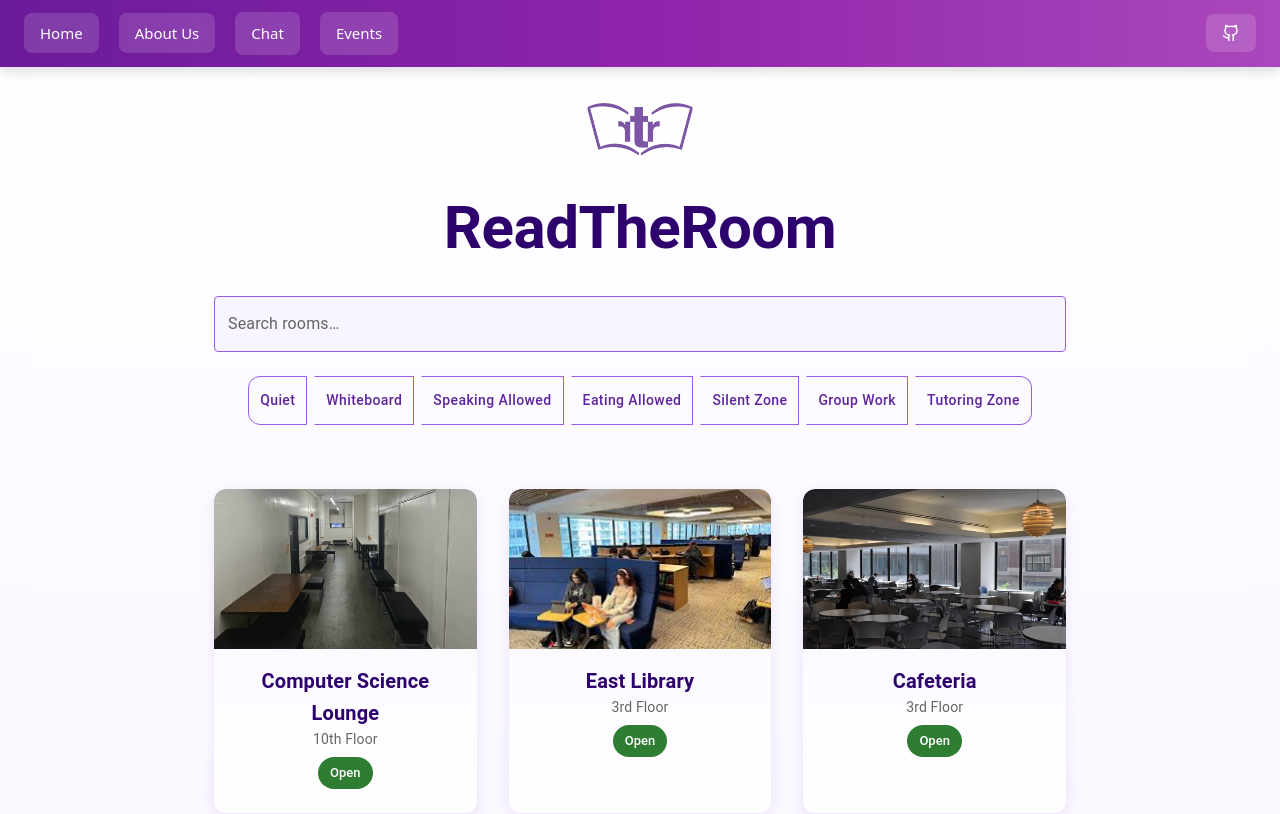
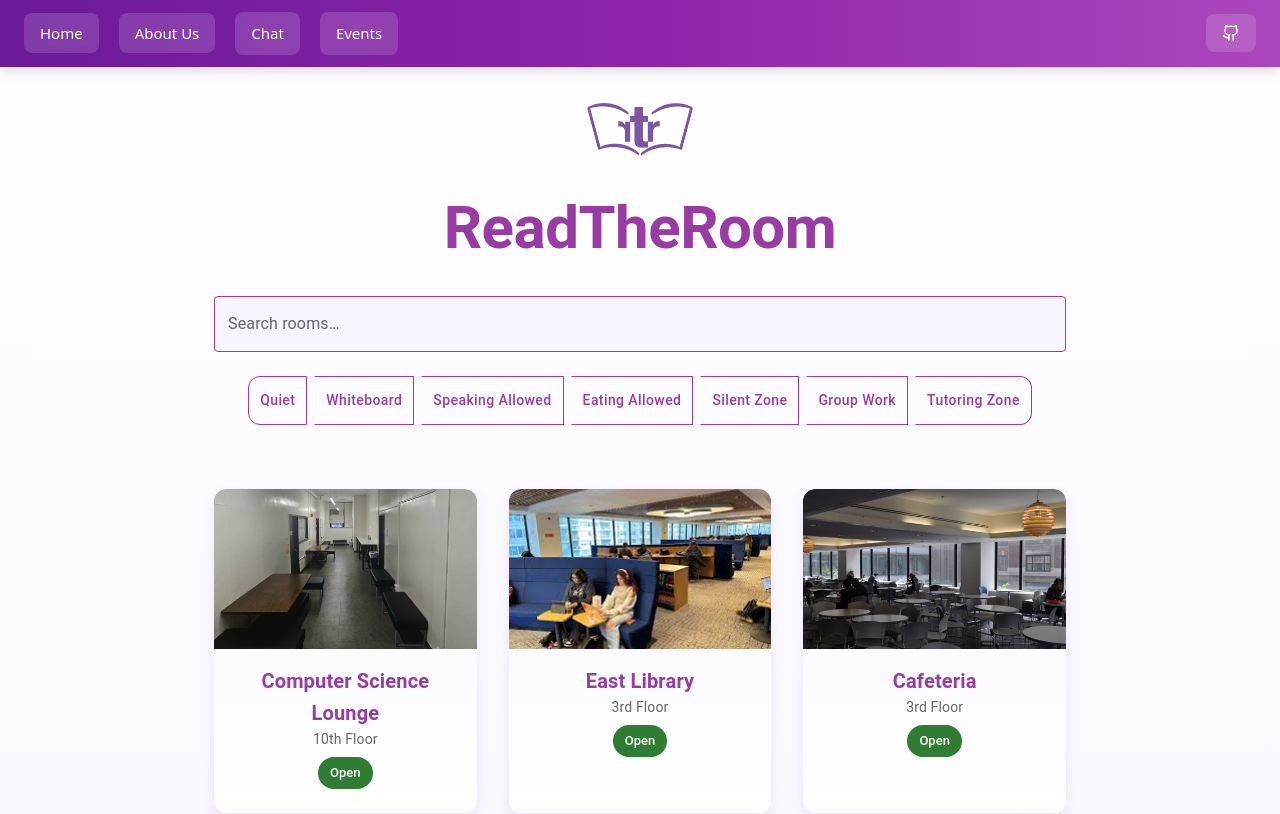
Before and after one commit to ishmamk1/hunterhacks2025, a React (Vite) app in the folder frontend/frontend/: page / in a window 1280 px wide. Shown: the top 814 px of the page. Built offline with nearby package versions, Linux system fonts and the light colour scheme.

Commit message:
color updates

```diff
--- a/frontend/frontend/src/components/About.css
+++ b/frontend/frontend/src/components/About.css
@@ -1,3 +1,7 @@
+:root {
+  --primary-color: #983ca4;
+}
+
 .about-container {
   max-width: 800px;
   margin: 50px auto;
@@ -11,7 +15,7 @@
 
 .about-container h1 {
   font-size: 2rem;
-    color: #814491;
+  color: var(--primary-color);
   margin-bottom: 20px;
   text-align: center;
 }
--- a/frontend/frontend/src/components/ChatBot.tsx
+++ b/frontend/frontend/src/components/ChatBot.tsx
@@ -10,6 +10,8 @@ import {
   Link,
 } from '@mui/material';
 import SendIcon from '@mui/icons-material/Send';
+
+const primaryColor = '#983ca4';
 
 interface Link {
   url: string;
@@ -27,7 +29,7 @@ interface Message {
 const ALL_CHAT_STYLES = {
   user: {
     background: '#f0e6ff',
-    color: '#2e026d',
+    color: primaryColor,
     alignSelf: 'flex-end',
     borderRadius: '16px 16px 0 16px',
   },
@@ -44,7 +46,6 @@ const ChatBot: React.FC = () => {
   const [messages, setMessages] = useState<Message[]>([]);
   const [loading, setLoading] = useState<boolean>(false);
   const inputRef = useRef<HTMLTextAreaElement>(null);
-
 
   const handleInputChange = (e: ChangeEvent<HTMLTextAreaElement>) => {
     setQuery(e.target.value);
@@ -138,7 +139,12 @@ const ChatBot: React.FC = () => {
               {renderFormatted(msg.text)}
               {msg.links?.map((link, i) => (
                 <Typography variant="caption" key={i} sx={{ display: 'block', mt: 0.5 }}>
-                  <a href={link.url} target="_blank" rel="noopener noreferrer" style={{ color: '#5f259f', textDecoration: 'none' }}>
+                  <a
+                    href={link.url}
+                    target="_blank"
+                    rel="noopener noreferrer"
+                    style={{ color: primaryColor, textDecoration: 'none' }}
+                  >
                     {link.text}
                   </a>
                 </Typography>
@@ -148,11 +154,13 @@ const ChatBot: React.FC = () => {
         ))}
         {loading && (
           <Box sx={{ display: 'flex', justifyContent: 'center', mt: 1 }}>
-            <CircularProgress size={20} sx={{ color: '#9b5de5' }} />
+            <CircularProgress size={20} sx={{ color: primaryColor }} />
           </Box>
         )}
       </Paper>
+
       <Divider />
+
       <Box component="form" onSubmit={handleSubmit} sx={{ display: 'flex', mt: 1 }}>
         <TextField
           inputRef={inputRef}
@@ -165,32 +173,72 @@ const ChatBot: React.FC = () => {
           fullWidth
           variant="outlined"
           size="small"
-          sx={{ mr: 1, '& .MuiOutlinedInput-root': { borderRadius: 2, bgcolor: '#ffffff' } }}
+          sx={{
+            mr: 1,
+            '& .MuiOutlinedInput-root': {
+              borderRadius: 2,
+              bgcolor: '#ffffff',
+            },
+          }}
         />
-        <IconButton type="submit" color="primary" sx={{ bgcolor: '#9b5de5', '&:hover': { bgcolor: '#8c40d6' }, color: '#fff' }}>
+        <IconButton
+          type="submit"
+          color="primary"
+          sx={{
+            bgcolor: primaryColor,
+            '&:hover': { bgcolor: '#7a297f' },
+            color: '#fff',
+          }}
+        >
           <SendIcon />
         </IconButton>
       </Box>
-      {/* Display a few preset messages about Hunter College */}
+
       <Box sx={{ mt: 3, bgcolor: '#f3f3f3', p: 2, borderRadius: 2 }}>
-        <Typography variant="h6" sx={{ color: '#2e026d', mb: 1 }}>
+        <Typography variant="h6" sx={{ color: primaryColor, mb: 1 }}>
           Hunter College Resources
         </Typography>
         <Typography variant="body2" sx={{ mb: 1 }}>
           Looking for library resources? Here are some helpful links:
         </Typography>
         <Box>
-          <Link href="https://library.hunter.cuny.edu/" target="_blank" sx={{ display: 'block', color: '#9b5de5', textDecoration: 'none', mb: 0.5 }}>
+          <Link
+            href="https://library.hunter.cuny.edu/"
+            target="_blank"
+            sx={{
+              display: 'block',
+              color: primaryColor,
+              textDecoration: 'none',
+              mb: 0.5,
+            }}
+          >
             Hunter College Library
           </Link>
-          <Link href="https://library.hunter.cuny.edu/remote-access/" target="_blank" sx={{ display: 'block', color: '#9b5de5', textDecoration: 'none' }}>
+          <Link
+            href="https://library.hunter.cuny.edu/remote-access/"
+            target="_blank"
+            sx={{
+              display: 'block',
+              color: primaryColor,
+              textDecoration: 'none',
+            }}
+          >
             Remote Access to Library Services
           </Link>
         </Box>
         <Typography variant="body2" sx={{ mt: 2 }}>
           Want to learn more about campus events? Check out the latest:
         </Typography>
-        <Link href="https://www.hunter.cuny.edu/news" target="_blank" sx={{ display: 'block', color: '#9b5de5', textDecoration: 'none', mt: 0.5 }}>
+        <Link
+          href="https://www.hunter.cuny.edu/news"
+          target="_blank"
+          sx={{
+            display: 'block',
+            color: primaryColor,
+            textDecoration: 'none',
+            mt: 0.5,
+          }}
+        >
           Hunter College News and Events
         </Link>
       </Box>
--- a/frontend/frontend/src/components/Events.tsx
+++ b/frontend/frontend/src/components/Events.tsx
@@ -16,6 +16,8 @@ import SearchIcon from '@mui/icons-material/Search';
 import LocationOnIcon from '@mui/icons-material/LocationOn';
 import CalendarTodayIcon from '@mui/icons-material/CalendarToday';
 import logo from '../assets/logo-01.png';
+
+const primaryColor = '#983ca4';
 
 interface Event {
   url: string;
@@ -67,7 +69,7 @@ const EventsPage: React.FC = () => {
             component="h1"
             sx={{
               fontWeight: 700,
-              background: 'linear-gradient(45deg, #6A1B9A, #AB47BC)',
+              background: `linear-gradient(45deg, ${primaryColor}, ${primaryColor})`,
               WebkitBackgroundClip: 'text',
               WebkitTextFillColor: 'transparent',
               textAlign: 'center',
@@ -87,20 +89,20 @@ const EventsPage: React.FC = () => {
             sx={{
               maxWidth: 600,
               '& .MuiOutlinedInput-root': {
-                backgroundColor: '#f3e5f5',
+                backgroundColor: '#f8f5ff',
                 borderRadius: 2,
                 '& fieldset': {
-                  borderColor: '#ce93d8',
+                  borderColor: primaryColor,
                 },
                 '&:hover fieldset': {
-                  borderColor: '#ab47bc',
+                  borderColor: primaryColor,
                 },
               },
             }}
             InputProps={{
               startAdornment: (
                 <InputAdornment position="start">
-                  <SearchIcon color="action" />
+                  <SearchIcon sx={{ color: primaryColor }} />
                 </InputAdornment>
               ),
             }}
@@ -108,7 +110,7 @@ const EventsPage: React.FC = () => {
         </Box>
 
         {loading ? (
-          <CircularProgress sx={{ display: 'block', mx: 'auto' }} />
+          <CircularProgress sx={{ display: 'block', mx: 'auto', color: primaryColor }} />
         ) : (
           <Grid container spacing={3} justifyContent="center">
             {filteredEvents.map((event) => (
@@ -141,17 +143,17 @@ const EventsPage: React.FC = () => {
                   </Box>
 
                   <CardContent sx={{ p: 3 }}>
-                    <Typography variant="h6" sx={{ fontWeight: 'bold', color: '#6A1B9A', mb: 1 }}>
+                    <Typography variant="h6" sx={{ fontWeight: 'bold', color: primaryColor, mb: 1 }}>
                       {event.title}
                     </Typography>
 
                     <Box sx={{ display: 'flex', gap: 2, mb: 2, color: '#757575', fontSize: '0.9rem' }}>
                       <Box sx={{ display: 'flex', alignItems: 'center', gap: 1 }}>
-                        <CalendarTodayIcon sx={{ fontSize: '1rem' }} />
+                        <CalendarTodayIcon sx={{ fontSize: '1rem', color: primaryColor }} />
                         <Typography variant="body2">{event.date}</Typography>
                       </Box>
                       <Box sx={{ display: 'flex', alignItems: 'center', gap: 1 }}>
-                        <LocationOnIcon sx={{ fontSize: '1rem' }} />
+                        <LocationOnIcon sx={{ fontSize: '1rem', color: primaryColor }} />
                         <Typography variant="body2">{event.location}</Typography>
                       </Box>
                     </Box>
@@ -176,14 +178,14 @@ const EventsPage: React.FC = () => {
                       href={event.url}
                       target="_blank"
                       sx={{
-                        background: 'linear-gradient(45deg, #6A1B9A, #AB47BC)',
+                        background: `linear-gradient(45deg, ${primaryColor}, ${primaryColor})`,
                         color: '#fff',
                         py: 1,
                         borderRadius: 2,
                         textTransform: 'none',
                         fontWeight: 'bold',
                         '&:hover': {
-                          background: 'linear-gradient(45deg, #4A0072, #9C27B0)',
+                          background: `linear-gradient(45deg, ${primaryColor}, #7a297f)`,
                         },
                       }}
                     >
--- a/frontend/frontend/src/components/Home.tsx
+++ b/frontend/frontend/src/components/Home.tsx
@@ -13,17 +13,16 @@ import './Home.css';
 
 import {
   Box,
-  Button,
   Container,
   Typography,
-  Card,
-  CardContent,
   TextField,
   ToggleButton,
   ToggleButtonGroup,
 } from '@mui/material';
 import RoomButtons from './RoomButton';
 import RoomInfoCard from './RoomInfoCard';
+
+const primaryColor = '#983ca4';
 
 interface RoomData {
   name: string;
@@ -99,7 +98,7 @@ const ROOM_MAP = [
     floor: '3rd Floor (Thomas Hunter)',
     image: studentUnionImg,
     filters: ['Group Work', 'Speaking Allowed', 'Eating Allowed'],
-  }
+  },
 ];
 
 const Home: React.FC = () => {
@@ -161,7 +160,7 @@ const Home: React.FC = () => {
           gutterBottom
           sx={{
             fontWeight: 700,
-            color: '#2e026d',
+            color: primaryColor,
             mb: 4,
           }}
         >
@@ -180,10 +179,10 @@ const Home: React.FC = () => {
                 mb: 3,
                 backgroundColor: '#f8f5ff',
                 borderRadius: 2,
-                input: { color: '#2e026d' },
-                fieldset: { borderColor: '#9b5de5' },
-                '&:hover fieldset': { borderColor: '#9b5de5' },
-                '&.Mui-focused fieldset': { borderColor: '#5f259f' },
+                input: { color: primaryColor },
+                fieldset: { borderColor: primaryColor },
+                '&:hover fieldset': { borderColor: primaryColor },
+                '&.Mui-focused fieldset': { borderColor: primaryColor },
               }}
               autoComplete="off"
             />
@@ -207,11 +206,11 @@ const Home: React.FC = () => {
                   sx={{
                     borderRadius: 3,
                     textTransform: 'none',
-                    borderColor: '#9b5de5',
-                    color: '#5f259f',
+                    borderColor: primaryColor,
+                    color: primaryColor,
                     '&.Mui-selected': {
-                      backgroundColor: '#e0d4fa',
-                      color: '#5f259f',
+                      backgroundColor: '#f2e0f5',
+                      color: primaryColor,
                     },
                   }}
                 >
--- a/frontend/frontend/src/components/RoomButton.tsx
+++ b/frontend/frontend/src/components/RoomButton.tsx
@@ -8,11 +8,13 @@ import {
   Chip,
 } from '@mui/material';
 
+const primaryColor = '#983ca4';
+
 interface Room {
   id: string;
   name: string;
   floor: string;
-  image?: string; // ✅ Add image to Room interface
+  image?: string;
 }
 
 interface RoomButtonsProps {
@@ -26,7 +28,7 @@ const RoomButtons: React.FC<RoomButtonsProps> = ({
   onRoomClick,
   searchTerm,
 }) => {
-  const getRandomStatus = () => ('Open');
+  const getRandomStatus = () => 'Open';
 
   return (
     <Box
@@ -62,14 +64,14 @@ const RoomButtons: React.FC<RoomButtonsProps> = ({
               image={
                 room.image ||
                 'https://source.unsplash.com/featured/?room,study,library'
-              } // ✅ Use specific image or fallback
+              }
               alt={`${room.name} thumbnail`}
               sx={{ borderTopLeftRadius: 12, borderTopRightRadius: 12 }}
             />
             <CardContent sx={{ textAlign: 'center' }}>
               <Typography
                 variant="h6"
-                sx={{ fontWeight: 600, color: '#2e026d' }}
+                sx={{ fontWeight: 600, color: primaryColor }}
               >
                 {room.name}
               </Typography>
```
Lines whose indentation alone changed are shown as unchanged.
